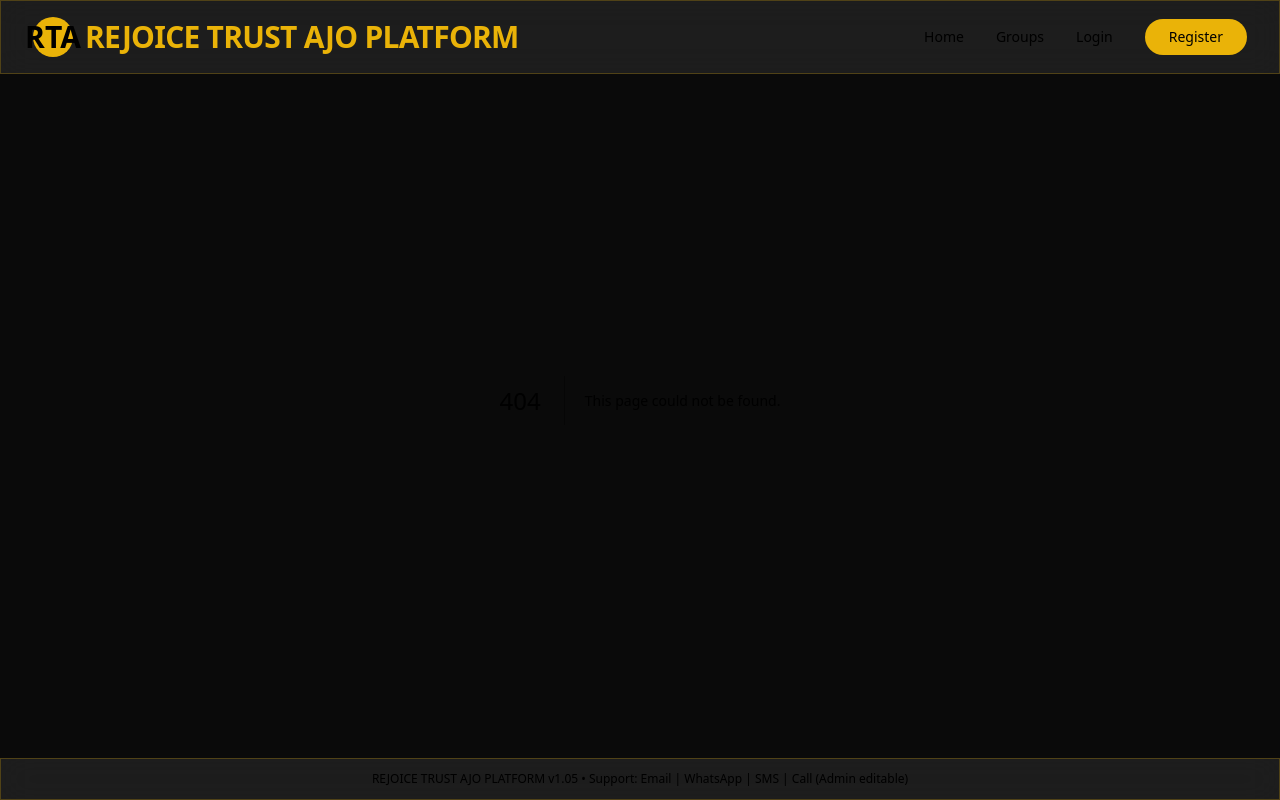
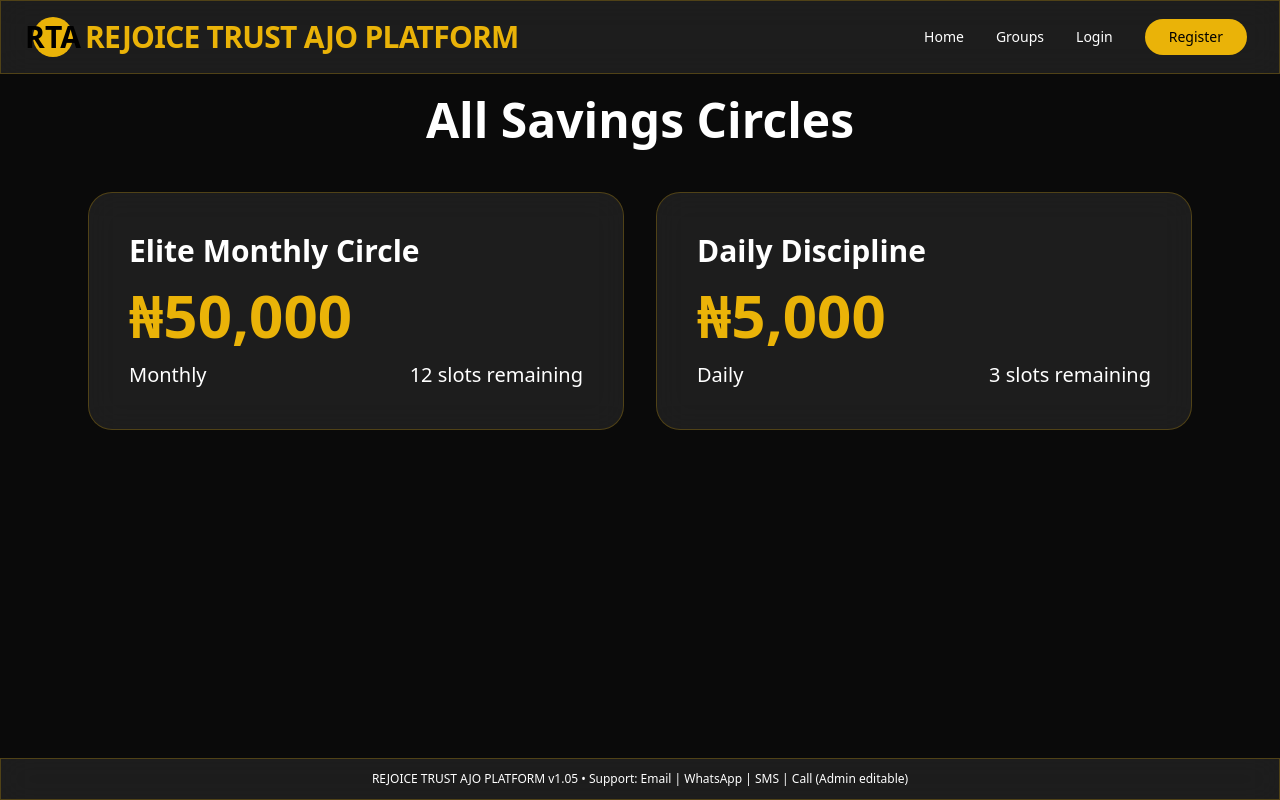
Before and after one commit to michealvic140-solitude/Rejoice-trust-ajo-platform, a Next.js app: page /groups in a window 1280 px wide. Before the commit this address had no page. Built offline with nearby package versions, Linux system fonts and the light colour scheme.

Commit message:
Create page.tsx

```diff
--- /dev/null
+++ b/app/groups/page.tsx
@@ -0,0 +1,27 @@
+"use client";
+import Link from "next/link";
+import { useEffect, useState } from "react";
+
+export default function Groups() {
+  const [groups, setGroups] = useState<any[]>([]);
+
+  useEffect(() => {
+    const saved = JSON.parse(localStorage.getItem("groups") || '[{"id":1,"name":"Elite Monthly Circle","amount":50000,"cycle":"Monthly","slotsLeft":12},{"id":2,"name":"Daily Discipline","amount":5000,"cycle":"Daily","slotsLeft":3}]');
+    setGroups(saved);
+  }, []);
+
+  return (
+    <div className="pt-24 px-6 max-w-6xl mx-auto">
+      <h1 className="text-5xl font-bold mb-12 text-center">All Savings Circles</h1>
+      <div className="grid md:grid-cols-2 gap-8">
+        {groups.map(g => (
+          <Link href={`/groups/${g.id}`} key={g.id} className="glass p-10 rounded-3xl glow-gold block">
+            <div className="text-3xl font-bold">{g.name}</div>
+            <div className="text-6xl font-bold text-gold my-4">₦{g.amount.toLocaleString()}</div>
+            <div className="flex justify-between text-xl"><span>{g.cycle}</span><span>{g.slotsLeft} slots remaining</span></div>
+          </Link>
+        ))}
+      </div>
+    </div>
+  );
+}
```
